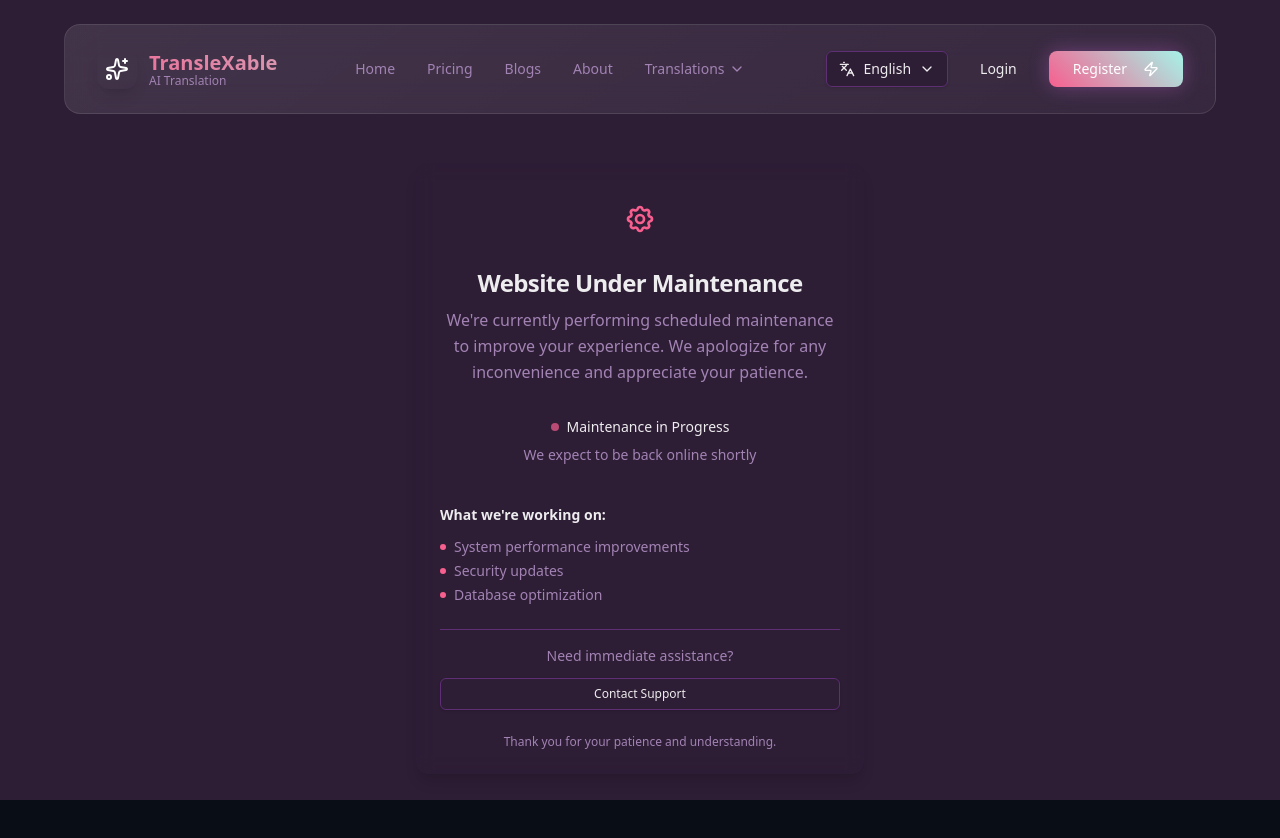
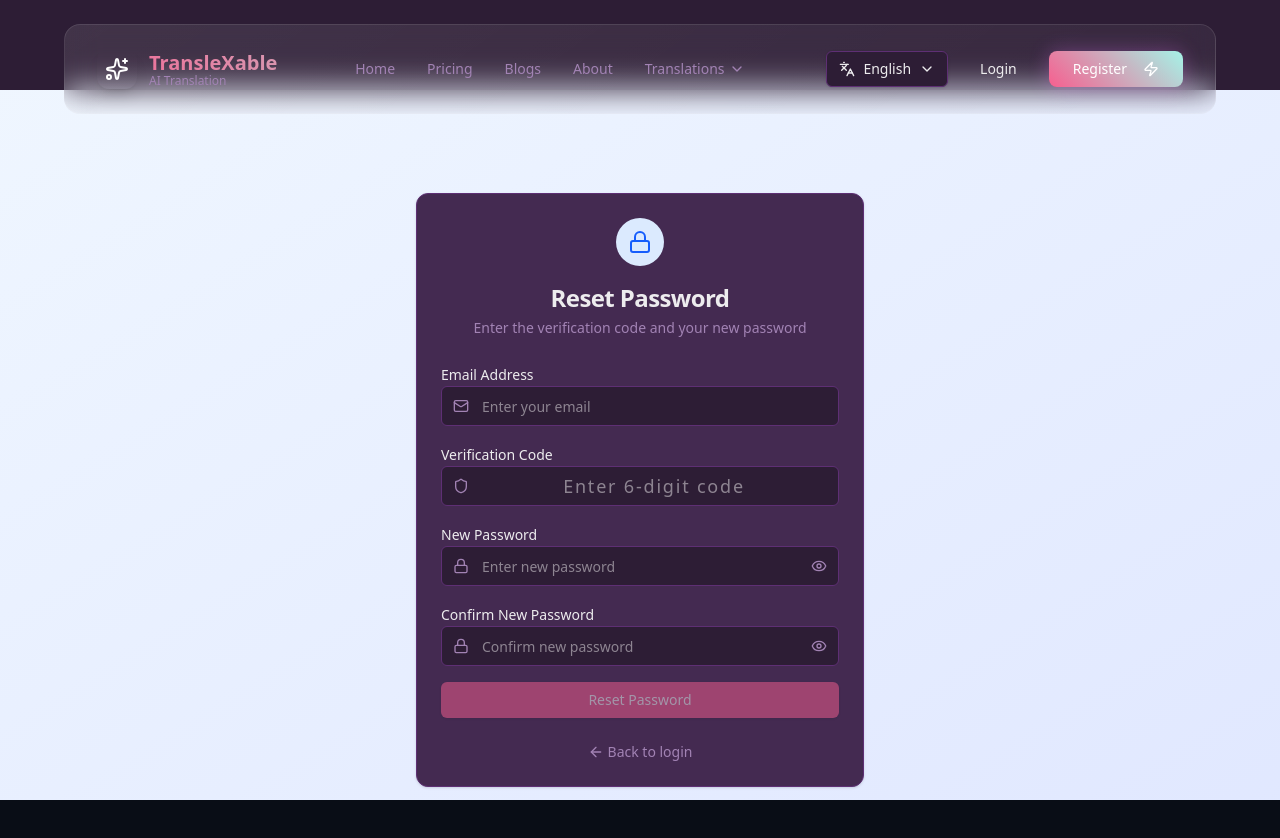
Before and after one commit to Zahrannnn/translexabl, a Next.js app: page /en/reset-password in a window 1280 px wide. Shown: the top 838 px of the page. Built offline with nearby package versions, Linux system fonts and the light colour scheme.

Commit message:
Update layout.tsx

```diff
--- a/app/[locale]/layout.tsx
+++ b/app/[locale]/layout.tsx
@@ -74,8 +74,8 @@ export default async function LocaleLayout({
             <Providers>
               <Navbar />
               <main className="flex-1">
-                {/* {children} */}
-                <Blocked />
+                {children}
+                {/* <Blocked /> */}
               </main>
               <Footer />
               <Toaster />
```
